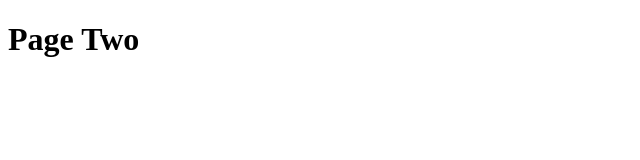
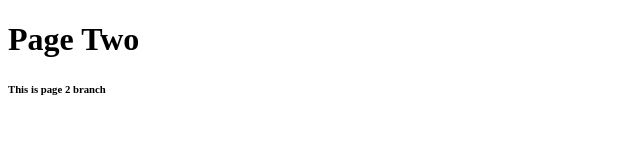
Before and after one commit to gayatrilalitha/projectOne, a plain HTML site: page pageTwo.html in a window 1280 px wide. Shown: the full height of the page, 0-640 px from the left. Drawn offline with Linux system fonts and the light colour scheme.

Commit message:
h6 added

```diff
--- a/pageTwo.html
+++ b/pageTwo.html
@@ -7,5 +7,6 @@
 </head>
 <body>
     <h1>Page Two</h1>
+    <h6>This is page 2 branch</h6>
 </body>
 </html>
```
